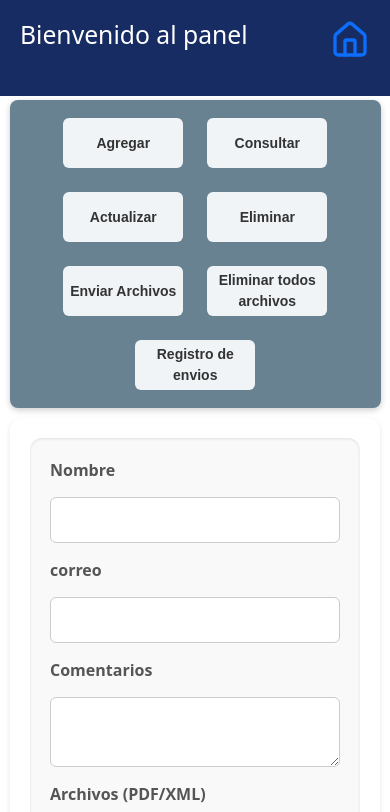
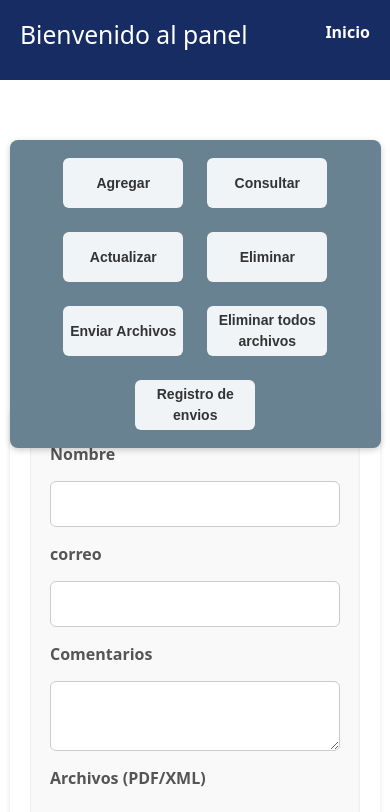
Before and after one commit to DanielCardenas199602/Proyecto_appCrud, a website: page public/index.html in a window 390 px wide. Shown: the top 812 px of the page. Drawn offline with nearby package versions, Linux system fonts and the light colour scheme.

Commit message:
fix resposive top

```diff
--- a/public/app.css
+++ b/public/app.css
@@ -59,18 +59,6 @@ header {
     height: auto;
     border-radius: 12px;
     box-shadow: inset 0 1px 3px rgba(0, 0, 0, 0.1);
-
-}
-
-.icon_head a{
- color: white;
- margin-top: 5px;
-
-}
-
-.icon_head a:hover{
- color: rgb(1, 67, 247);
-
 
 }
 
--- a/public/index.html
+++ b/public/index.html
@@ -21,17 +21,7 @@
     <header class="titulo1">
         <h2>Bienvenido al panel</h2>
         <ul class="menu">
-            <a class="icon_head" href="#">
-            <svg xmlns="http://www.w3.org/2000/svg" width="2.5em" height="2.5em" viewBox="0 0 24 24">
-                <path d="M0 0h24v24H0z" fill="none" />
-                <g fill="none" stroke="currentColor" stroke-linecap="round" stroke-linejoin="round" stroke-width="2">
-                    <path d="M15 21v-8a1 1 0 0 0-1-1h-4a1 1 0 0 0-1 1v8" />
-                    <path
-                        d="M3 10a2 2 0 0 1 .709-1.528l7-6a2 2 0 0 1 2.582 0l7 6A2 2 0 0 1 21 10v9a2 2 0 0 1-2 2H5a2 2 0 0 1-2-2z" />
-                </g>
-            </svg>
-            </a>
-
+            <li><a href="#">Inicio</a></li>
 
         </ul>
 
@@ -91,8 +81,7 @@
 
             <button class="botones_db" type="submit" id="envio">Enviar Archivos</button>
             <button class="botones_db" type="button" id="clear-all">Eliminar todos archivos</button>
-            <button type="button" class="botones_db  class=" btn btn-primary" data-bs-toggle="modal"
-                data-bs-target="#exampleModal">
+            <button type="button" class="botones_db  class=" btn btn-primary" data-bs-toggle="modal" data-bs-target="#exampleModal">
                 Registro de envios
             </button>
 
--- a/public/responsive.css
+++ b/public/responsive.css
@@ -202,7 +202,7 @@
         box-shadow: 0 2px 6px rgba(0,0,0,0.2);
         border-radius: 8px;
         position: absolute;   /* menú fijo arriba */
-        top: 100px;            /* siempre en la parte superior */
+        top: 140px;            /* siempre en la parte superior */
         left: 10PX;
         z-index: 1000;     /* se mantiene encima del layout */
     }
```
